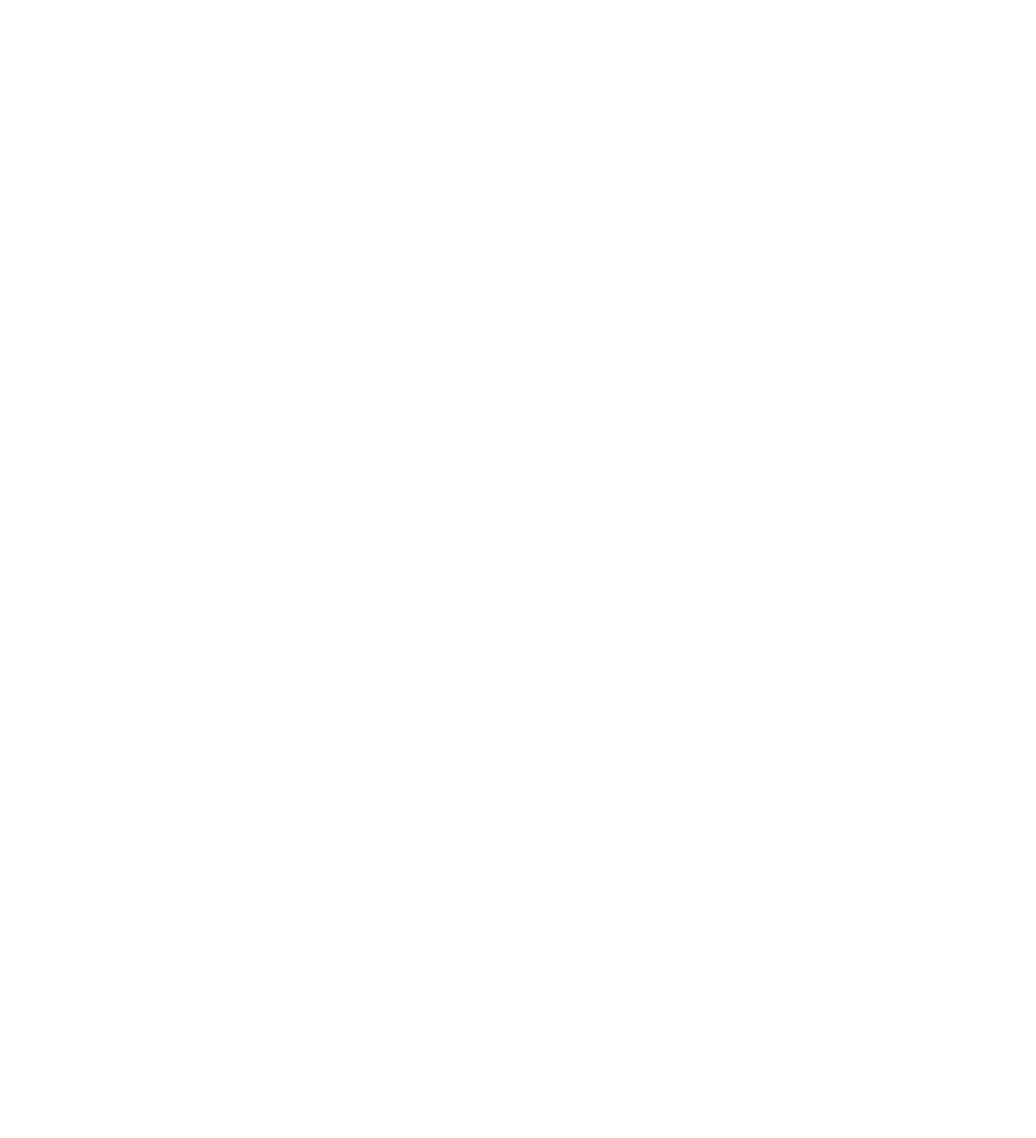
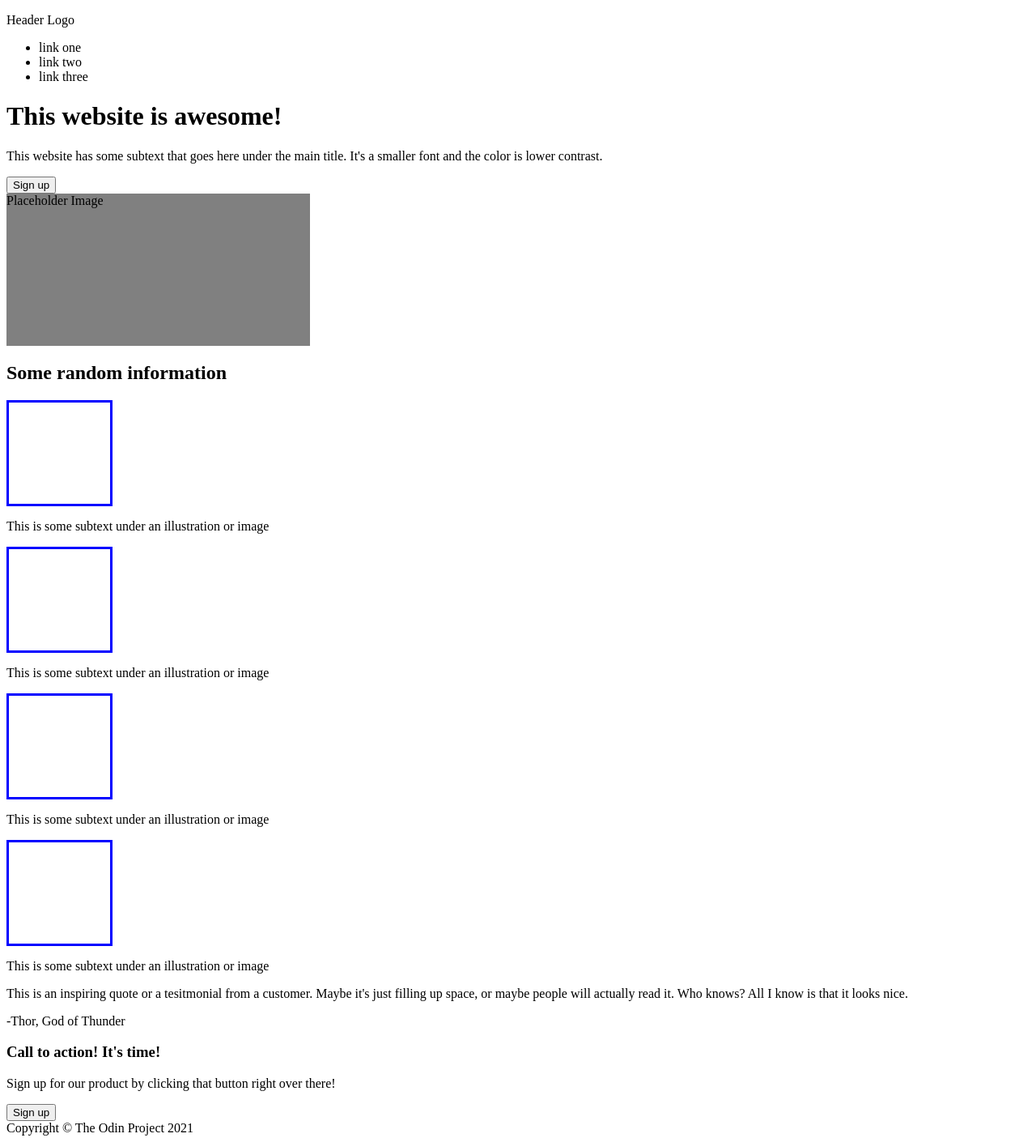
Before and after one commit to tmiskelley/landing-page, a plain HTML site: page index.html in a window 1280 px wide. Shown: the whole page at 81% size. Before the commit the page ends 800 px from the top, so only its background shows below. Drawn offline with Linux system fonts and the light colour scheme.

Commit message:
Added main page content

```diff
--- a/index.html
+++ b/index.html
@@ -4,8 +4,56 @@
     <head lang="en-us">
         <meta charset="utf-8">
         <title>Landing Page</title>
+        <link href="styles.css" rel="stylesheet">
     </head>
     <body>
+        <div>
+            <p>Header Logo</p>
+            <ul>
+                <li>link one</li>
+                <li>link two</li>
+                <li>link three</li>
+            </ul>
+            <h1>This website is awesome!</h1>
+            <p>
+                This website has some subtext that goes
+                here under the main title. It's a smaller
+                font and the color is lower contrast.
+            </p>
+            <button>Sign up</button>
+            <div style="width: 375px; height: 188px; background-color: gray;">
+                Placeholder Image
+            </div>
+        </div>
 
+        <div>
+            <h2>Some random information</h2>
+            <div style="width: 125px; height: 125px; border: 3px solid blue;"></div>
+            <p>This is some subtext under an illustration or image</p>
+            <div style="width: 125px; height: 125px; border: 3px solid blue;"></div>
+            <p>This is some subtext under an illustration or image</p>
+            <div style="width: 125px; height: 125px; border: 3px solid blue;"></div>
+            <p>This is some subtext under an illustration or image</p>
+            <div style="width: 125px; height: 125px; border: 3px solid blue;"></div>
+            <p>This is some subtext under an illustration or image</p>
+        </div>
+
+        <div>
+            <p>
+                This is an inspiring quote or a tesitmonial
+                from a customer. Maybe it's just filling up space,
+                or maybe people will actually read it. Who knows?
+                All I know is that it looks nice.
+            </p>
+            <p>-Thor, God of Thunder</p>
+        </div>
+
+        <div>
+            <h3>Call to action! It's time!</h3>
+            <p>Sign up for our product by clicking that button right over there!</p>
+            <button>Sign up</button>
+        </div>
+
+        <div>Copyright © The Odin Project 2021</div>
     </body>
 </html>
```
